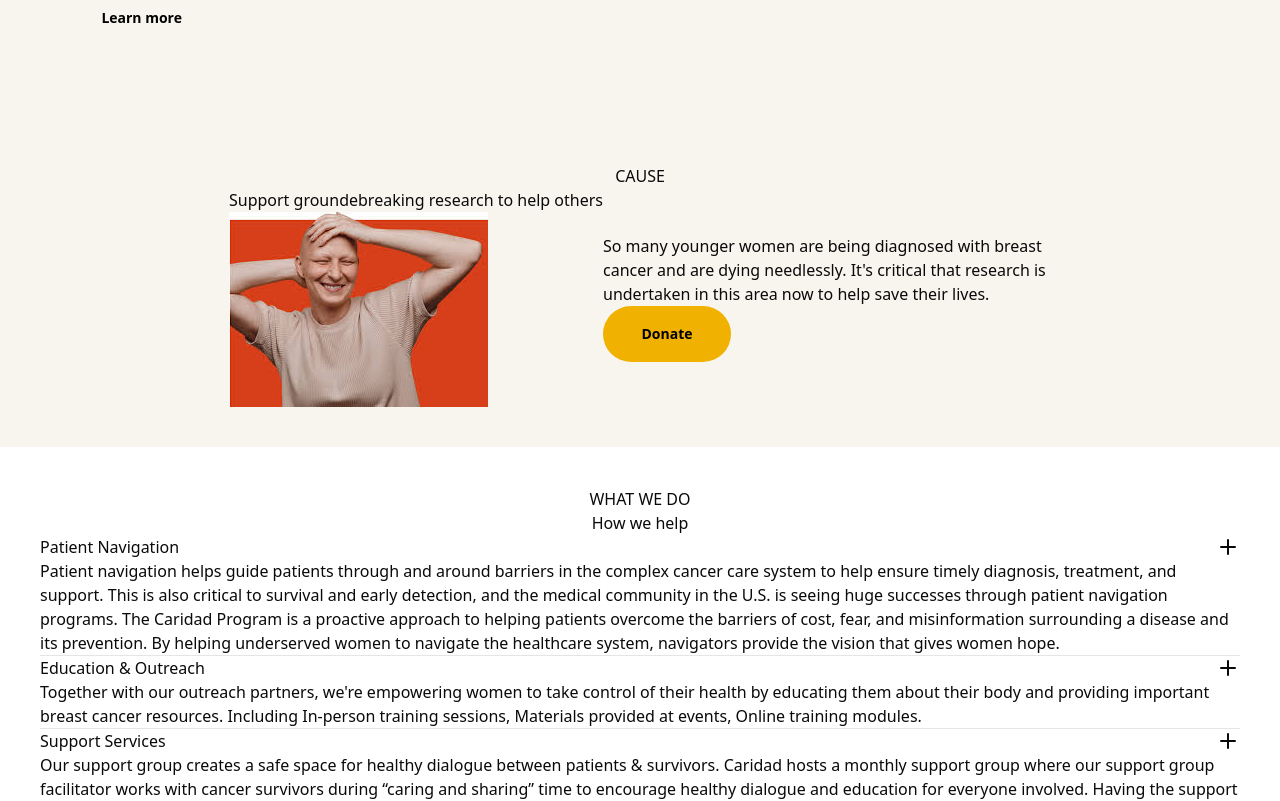
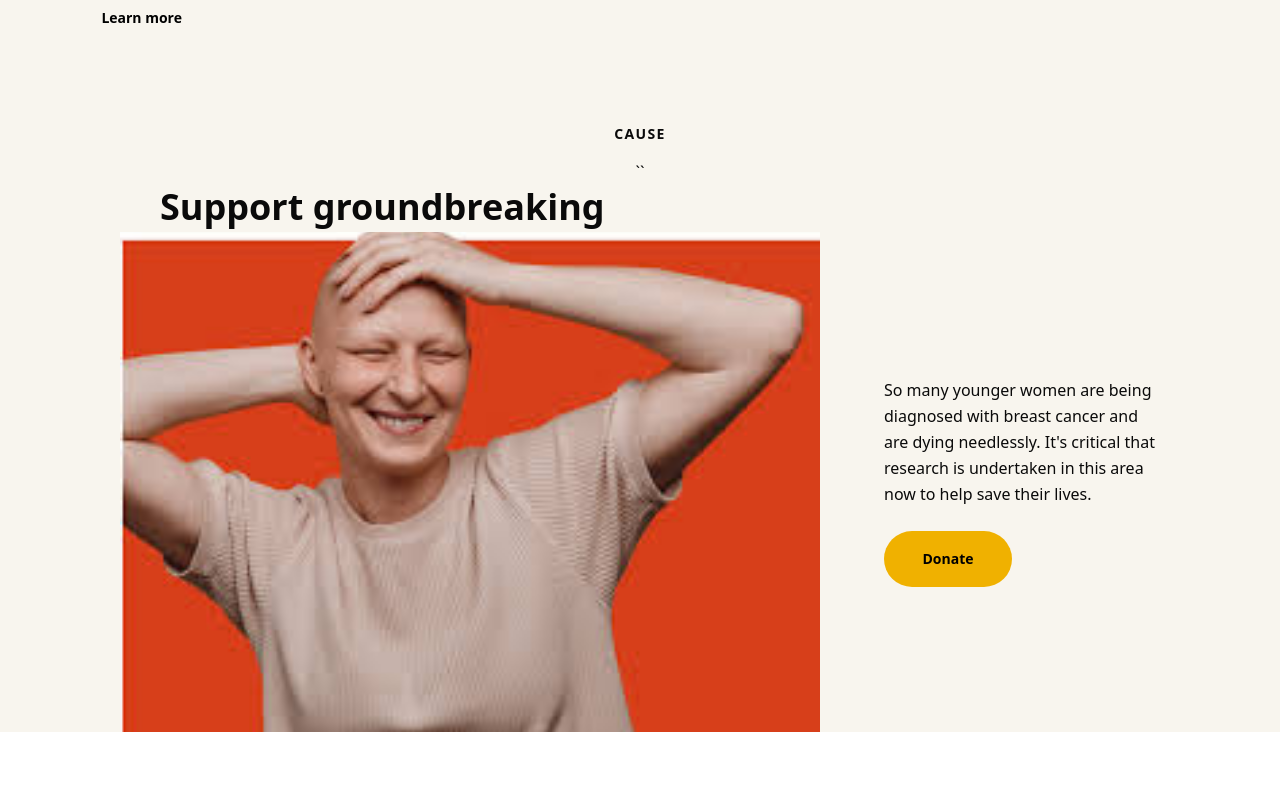
Before and after one commit to Shouryya-Manna/Caridad, a Next.js app: page / in a window 1280 px wide. Shown: the part 860-1661 px from the top of the page. Built offline with nearby package versions, Linux system fonts and the light colour scheme.

Commit message:
Cause Section's Ui fixed

```diff
--- a/src/components/Landing/Cause/Cause.tsx
+++ b/src/components/Landing/Cause/Cause.tsx
@@ -1,25 +1,38 @@
 import { Button } from "@/components/ui/button";
-import React from "react";
+import Image from "next/image";
 
 export default function Cause() {
   return (
-    <div className="items-center flex flex-col py-10">
-      <div>CAUSE</div>
+    <section className="bg-primary mx-20 my-20">
+      <div className="text-center mb-12">
+        <p className="mb-4 text-sm font-semibold tracking-widest">
+          CAUSE
+        </p>
+        ``
+      </div>
 
-      <div className="flex items-center justify-center">
+      <div className="flex items-center justify-center gap-16 px-10">
         {/* Image */}
-        <div>
+        <div className="relative">
           {/* Floating text */}
-          <span className="">
-            Support groundebreaking research to
-            help others
-          </span>
-          <img src="/Woman2.png"></img>
+          <h2 className="absolute -top-12 left-10 max-w-md text-4xl font-extrabold leading-tight">
+            Support groundbreaking research to
+            help save lives
+          </h2>
+
+          <div className="relative h-[500px] w-[700px] shrink-0">
+            <Image
+              src="/Woman2.png"
+              alt=""
+              fill
+              className="object-cover"
+            />
+          </div>
         </div>
 
         {/* Paragraph div */}
-        <div>
-          <p className="whitespace-normal max-w-md">
+        <div className="max-w-md space-y-6">
+          <p className="leading-relaxed">
             So many younger women are being
             diagnosed with breast cancer and are
             dying needlessly. It's critical that
@@ -31,6 +44,6 @@ export default function Cause() {
           </Button>
         </div>
       </div>
-    </div>
+    </section>
   );
 }
--- a/src/components/Landing/Header/Header.tsx
+++ b/src/components/Landing/Header/Header.tsx
@@ -5,7 +5,7 @@ import Image from "next/image";
 
 export default function Header() {
   return (
-    <header className="relative z-50 flex justify-between items-center px-30 py-5">
+    <header className="relative z-50 flex justify-center gap-30 py-5 items-center">
       {/* Logo */}
       <div className="relative h-[50px] w-[200px] shrink-0">
         <Image
```
